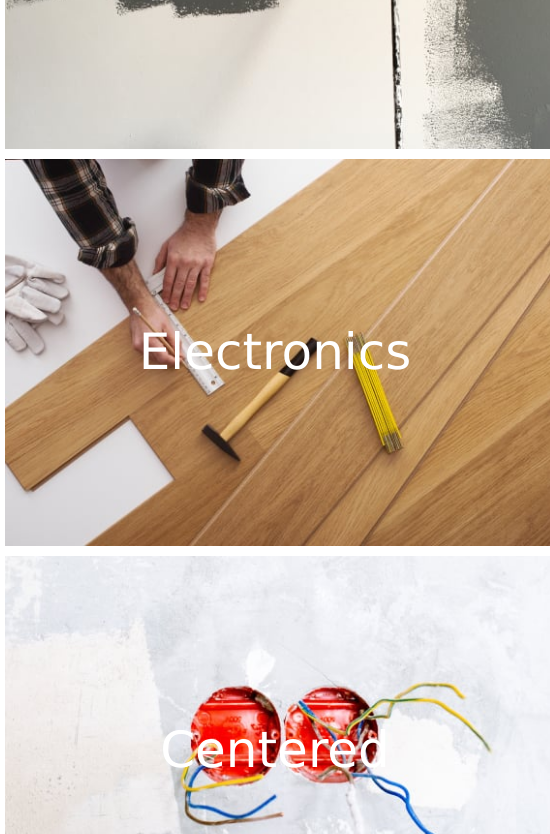
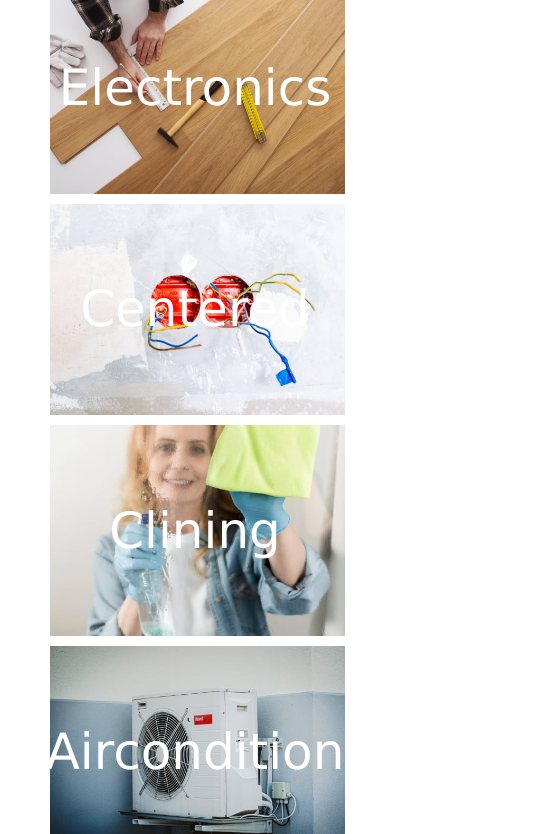
Before and after one commit to Muditjha123/storeflexs, a plain HTML site: page index.html in a window 390 px wide. Shown: the part 737-1571 px from the top of the page, 550 px wide, since content can reach past the window. Drawn offline with Linux system fonts and the light colour scheme.

Commit message:
Update style.css

```diff
--- a/style.css
+++ b/style.css
@@ -204,6 +204,11 @@
     color: white;
     font-size: 50px;
     transform: translate(-50%, -50%);
+  }
+@media screen and (max-width: 600px){
+    .image-box{
+        width: 300px;
+    }
   }
   /*********** Below Header Zoom-in when hover End *********/
 
```
